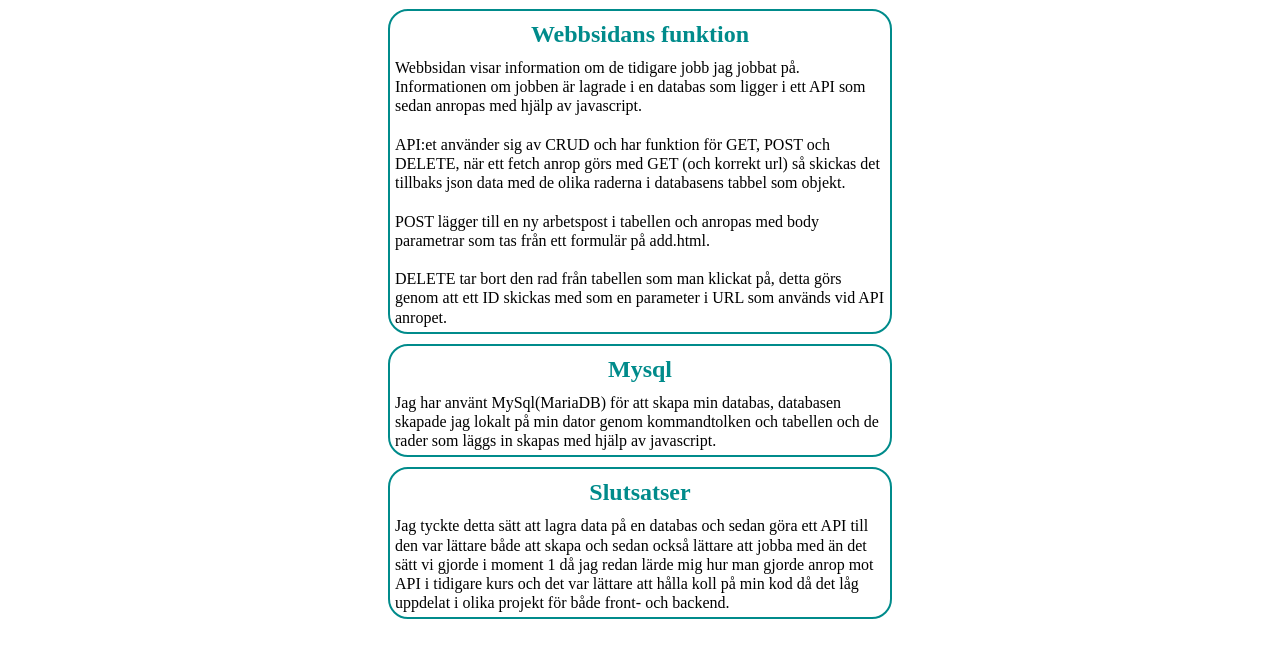
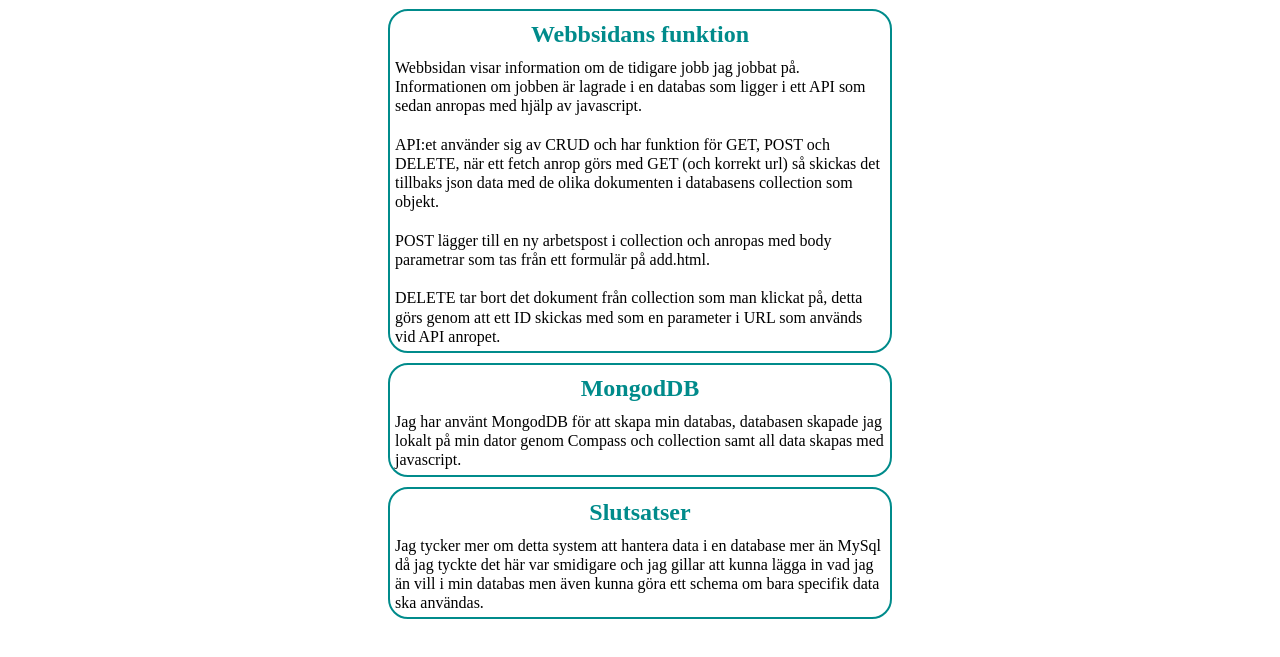
Before and after one commit to CalleAlexanderson/lab3-dt207g_uppgift2, a website built with Parcel: page src/about.html in a window 1280 px wide. Shown: the part 83-740 px from the top of the page. Built offline with nearby package versions, Linux system fonts and the light colour scheme.

Commit message:
about uppdaterad för denna uppgift

```diff
--- a/src/about.html
+++ b/src/about.html
@@ -44,21 +44,24 @@
                 databas som ligger i ett API som sedan anropas med hjälp av javascript. <br> <br>API:et använder sig av
                 CRUD och
                 har funktion för GET, POST och DELETE, när ett fetch anrop görs med GET (och korrekt url) så skickas det
-                tillbaks json data med de olika raderna i databasens tabbel som objekt. <br><br>POST lägger till en ny
-                arbetspost i tabellen och anropas med body parametrar som tas från ett formulär på add.html. <br> <br>
-                DELETE tar bort den rad från tabellen som man klickat på, detta görs genom att ett ID skickas med som en
+                tillbaks json data med de olika dokumenten i databasens collection som objekt. <br><br>POST lägger till
+                en ny
+                arbetspost i collection och anropas med body parametrar som tas från ett formulär på add.html. <br> <br>
+                DELETE tar bort det dokument från collection som man klickat på, detta görs genom att ett ID skickas med
+                som en
                 parameter i URL som används vid API anropet.</p>
         </article>
         <article>
-            <h2>Mysql</h2>
-            <p>Jag har använt MySql(MariaDB) för att skapa min databas, databasen skapade jag lokalt på min dator genom
-                kommandtolken och tabellen och de rader som läggs in skapas med hjälp av javascript.</p>
+            <h2>MongodDB</h2>
+            <p>Jag har använt MongodDB för att skapa min databas, databasen skapade jag lokalt på min dator genom
+                Compass och collection samt all data skapas med javascript.</p>
         </article>
         <article>
             <h2>Slutsatser</h2>
-            <p>Jag tyckte detta sätt att lagra data på en databas och sedan göra ett API till den var lättare både att
-                skapa och sedan också lättare att jobba med än det sätt vi gjorde i moment 1 då jag redan lärde mig hur man gjorde anrop mot API i
-                tidigare kurs och det var lättare att hålla koll på min kod då det låg uppdelat i olika projekt för både front- och backend. </p>
+            <p>
+                Jag tycker mer om detta system att hantera data i en database mer än MySql då jag tyckte det här var
+                smidigare och jag gillar att kunna lägga in vad jag än vill i min databas men även kunna göra ett schema
+                om bara specifik data ska användas. </p>
         </article>
     </main>
 </body>
```
